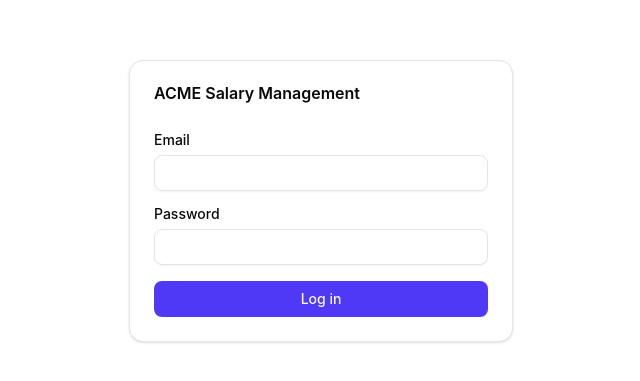
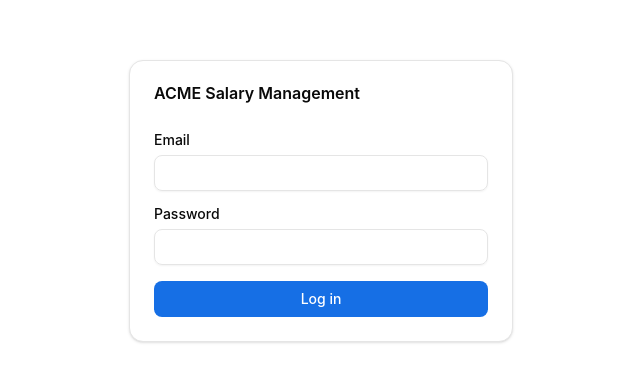
Before and after one commit to milind-k8/ACME-test, a React (Vite) app in the folder packages/web/: page / in a window 1280 px wide. Shown: the part 199-580 px from the top of the page, without its empty margins (319-959 px from the left). Built offline with nearby package versions, Linux system fonts and the light colour scheme; no server answers.

Commit message:
chore: use Facebook blue as primary and drop the input focus halo

```diff
--- a/packages/web/src/components/ui/input.tsx
+++ b/packages/web/src/components/ui/input.tsx
@@ -7,8 +7,9 @@ function Input({ className, type, ...props }: React.ComponentProps<"input">) {
       type={type}
       data-slot="input"
       className={cn(
-        "h-9 w-full min-w-0 rounded-md border border-input bg-transparent px-3 py-1 text-base shadow-xs transition-[color,box-shadow] outline-none selection:bg-primary selection:text-primary-foreground file:inline-flex file:h-7 file:border-0 file:bg-transparent file:text-sm file:font-medium file:text-foreground placeholder:text-muted-foreground disabled:pointer-events-none disabled:cursor-not-allowed disabled:opacity-50 md:text-sm dark:bg-input/30",
-        "focus-visible:border-ring focus-visible:ring-[3px] focus-visible:ring-ring/50",
+        "h-9 w-full min-w-0 rounded-md border border-input bg-transparent px-3 py-1 text-base shadow-xs transition-colors outline-none selection:bg-primary selection:text-primary-foreground file:inline-flex file:h-7 file:border-0 file:bg-transparent file:text-sm file:font-medium file:text-foreground placeholder:text-muted-foreground disabled:pointer-events-none disabled:cursor-not-allowed disabled:opacity-50 md:text-sm dark:bg-input/30",
+        // No focus halo on form fields (design choice); the border colour change keeps focus visible.
+        "focus-visible:border-ring",
         "aria-invalid:border-destructive aria-invalid:ring-destructive/20 dark:aria-invalid:ring-destructive/40",
         className
       )}
--- a/packages/web/src/index.css
+++ b/packages/web/src/index.css
@@ -2,15 +2,15 @@
 
 @custom-variant dark (&:is(.dark *));
 
-/* shadcn neutral theme; the only override is --primary = indigo (frontend.md → Foundations). */
+/* shadcn neutral theme; the only override is --primary = Facebook blue #166FE5 (frontend.md → Foundations). */
 :root {
   --radius: 0.625rem;
   --background: oklch(1 0 0);
   --foreground: oklch(0.145 0 0);
   --card: oklch(1 0 0);
   --card-foreground: oklch(0.145 0 0);
-  --primary: oklch(0.511 0.262 276.966);
-  --primary-foreground: oklch(0.985 0 0);
+  --primary: #166fe5;
+  --primary-foreground: #ffffff;
   --secondary: oklch(0.97 0 0);
   --secondary-foreground: oklch(0.205 0 0);
   --muted: oklch(0.97 0 0);
@@ -20,7 +20,7 @@
   --destructive: oklch(0.577 0.245 27.325);
   --border: oklch(0.922 0 0);
   --input: oklch(0.922 0 0);
-  --ring: oklch(0.511 0.262 276.966);
+  --ring: #166fe5;
 }
 
 .dark {
@@ -28,8 +28,8 @@
   --foreground: oklch(0.985 0 0);
   --card: oklch(0.205 0 0);
   --card-foreground: oklch(0.985 0 0);
-  --primary: oklch(0.673 0.182 276.935);
-  --primary-foreground: oklch(0.145 0 0);
+  --primary: #166fe5;
+  --primary-foreground: #ffffff;
   --secondary: oklch(0.269 0 0);
   --secondary-foreground: oklch(0.985 0 0);
   --muted: oklch(0.269 0 0);
@@ -39,7 +39,7 @@
   --destructive: oklch(0.704 0.191 22.216);
   --border: oklch(1 0 0 / 10%);
   --input: oklch(1 0 0 / 15%);
-  --ring: oklch(0.673 0.182 276.935);
+  --ring: #166fe5;
 }
 
 @theme inline {
```
Also changed, not shown: 1 other file (tests, documents, lock files or other folders).
